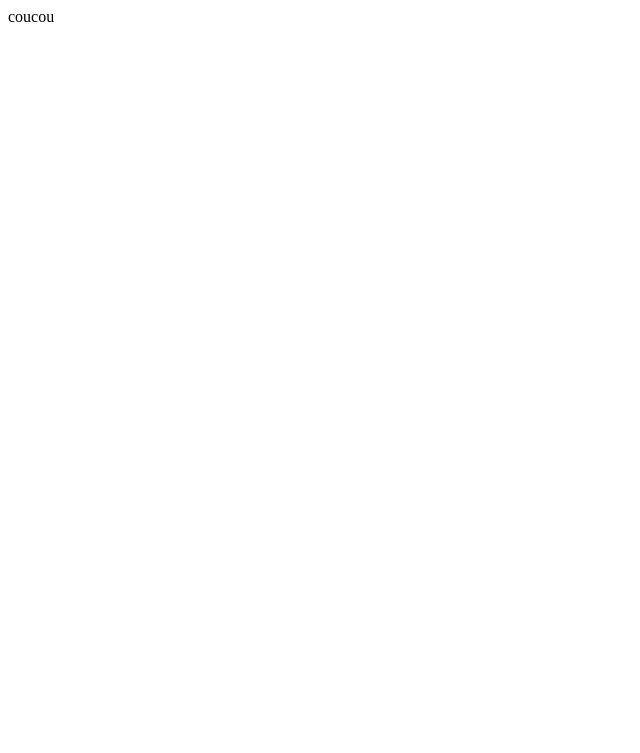
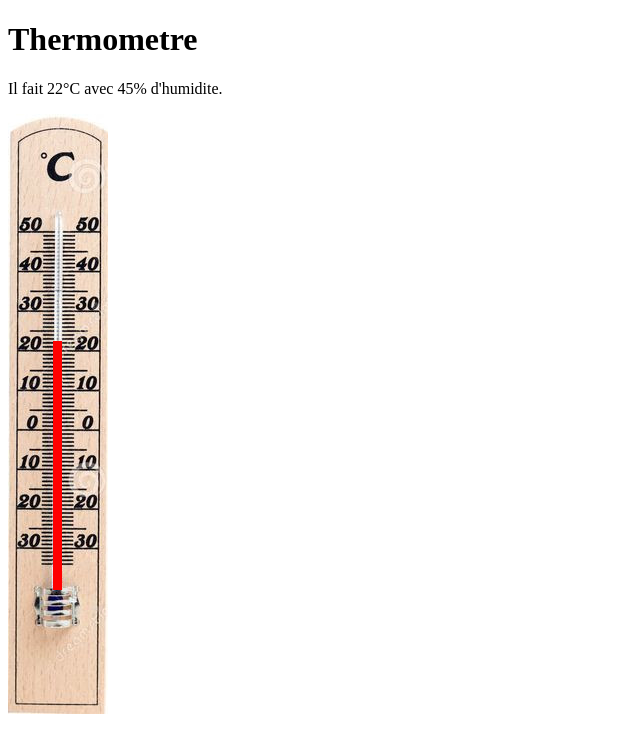
Before and after one commit to joelparrat/dht11, a PHP site: page / in a window 1280 px wide. Before the commit the part shown is almost empty. Shown: the top 753 px of the page, without its empty margins (0-640 px from the left). Run offline with PHP 8.4, Linux system fonts and the light colour scheme.

Commit message:
afficher temperature

```diff
--- a/css/style.css
+++ b/css/style.css
@@ -5,3 +5,32 @@
     margin; 0 0;
     padding: 0 0;
 }
+
+#thermometer {
+  display: block;
+  width: 100px;
+  height: 600px;
+  background-image: url("../img/thermometer.jpg");
+}
+
+#bargraph {
+  display: block;
+  position: relative;
+  /*height: 181px;*/
+  width: 9px;
+  /*top: 295px;*/
+  left: 45px;
+  background-color: red;
+}
+
+/*
+#bargraph {
+  display: block;
+  position: relative;
+  height: 161px;
+  width: 9px;
+  top: 315px;
+  left: 45px;
+  background-color: red;
+}
+*/
--- a/html/index.php
+++ b/html/index.php
@@ -11,7 +11,24 @@
 
     <body>
 		<div>
-			coucou
+			<h1>Thermometre</h1>
+		</div>
+		<p>
+		<?php
+			$txt = file_get_contents("../txt/objet.json");
+			//$fch = fopen("../txt/objet.json", "r");
+			//$txt = fgets($fch);
+			$objJSON = json_decode($txt);
+			echo  "Il fait ".$objJSON->temperature."°C avec ".$objJSON->humidite."% d'humidite.";
+			//fclose($fch);
+			//echo date();
+			$baragraph_height = 161 + $objJSON->temperature * 4;
+			$baragraph_top = 315 - $objJSON->temperature * 4;
+		?>
+		</p>
+		<div id="thermometer">
+			<div id="bargraph" style="height:<?php echo $baragraph_height; ?>px; top:<?php echo $baragraph_top; ?>px;">
+			</div>
 		</div>
 
 		<?php include("../php/fonction.php"); ?>
```
